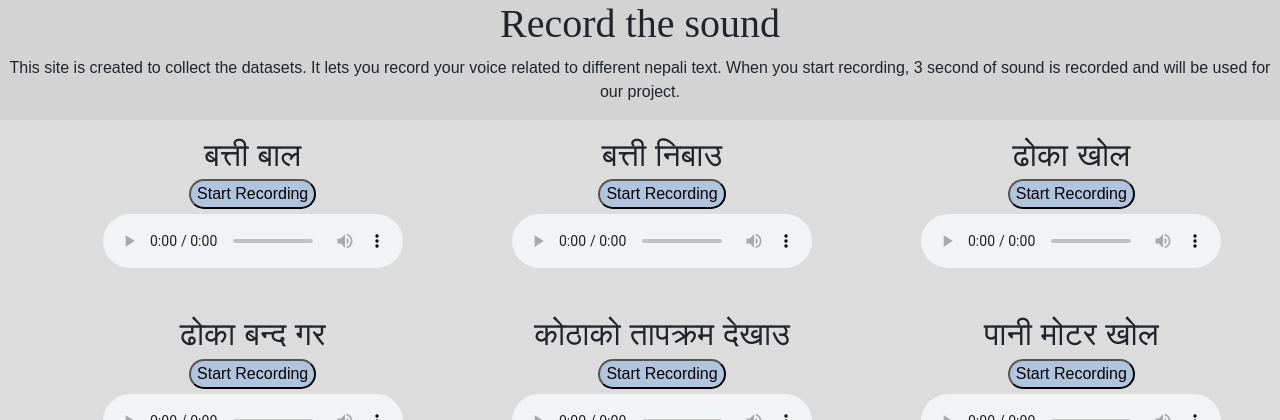
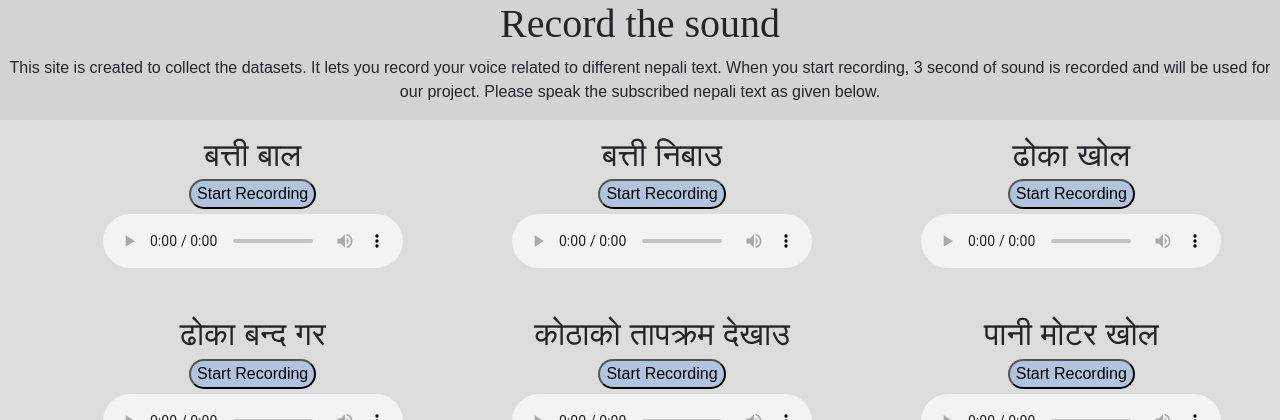
Before and after one commit to Ayushma00/nepali-speech-recognition-automation, a Django app: page / in a window 1280 px wide. Shown: the top 420 px of the page. Run offline with Django 3.2, Linux system fonts and the light colour scheme; data that the repository does not hold is empty; parts of the project's set-up code (start-up, migrations or seed data) failed here and were passed over; some libraries are stand-ins or nearby versions.

Commit message:
Update layout.html

```diff
--- a/mainapp/templates/mainapp/layout.html
+++ b/mainapp/templates/mainapp/layout.html
@@ -39,7 +39,7 @@
 
   <h1 class="text-center">Record the sound</h1>
   <p class="text-center">This site is created to collect the datasets. It lets you record your voice related to different nepali text. When you start recording, 3
-    second of sound is recorded and will be used for our project.</p>
+    second of sound is recorded and will be used for our project. Please speak the subscribed nepali text as given below.</p>
   <div id="all">
     <div class="row mb-4 ml-5 mr-1">
       <div class="col-lg-4 mt-3 text-center">
```
